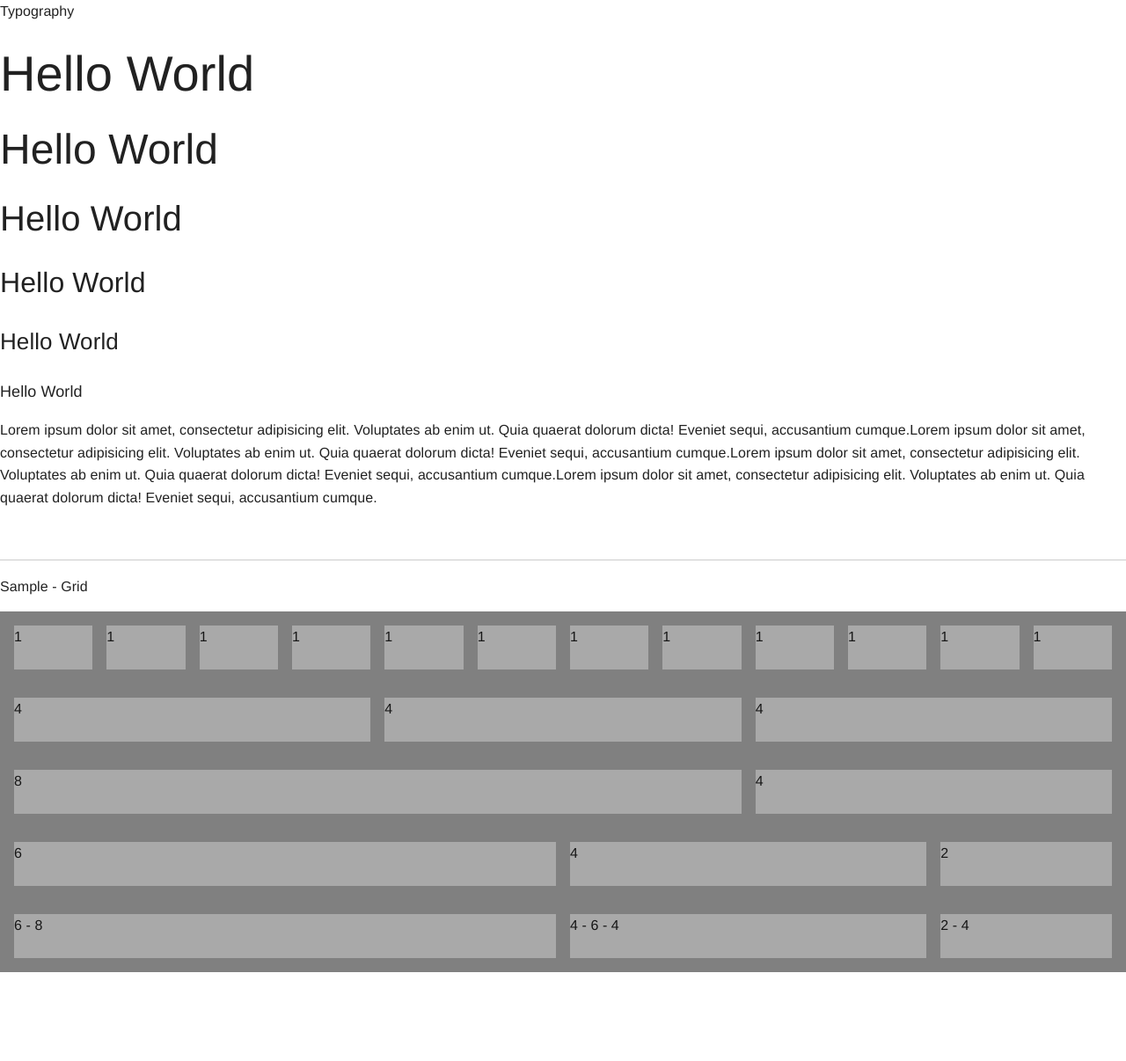
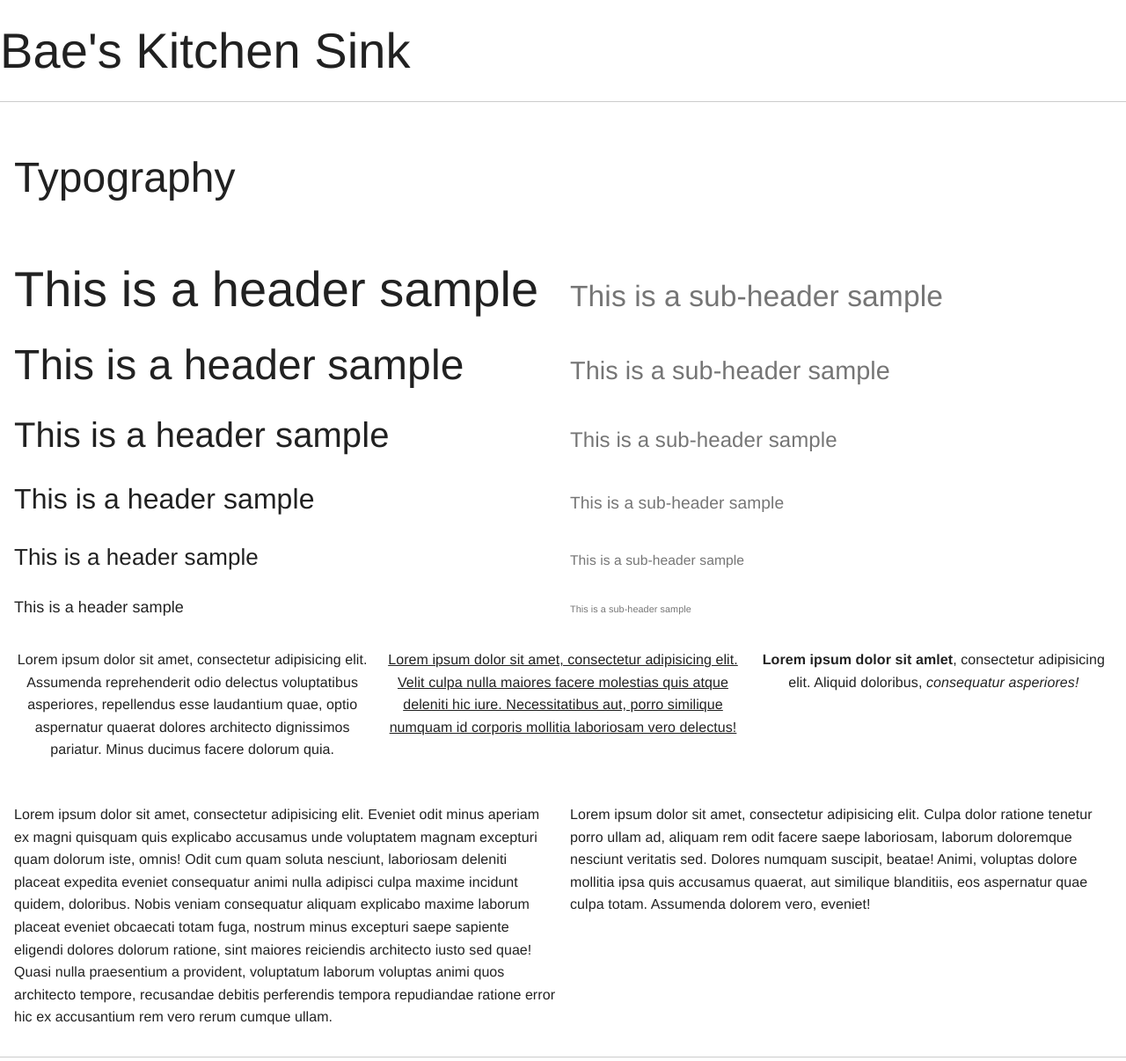
Before and after one commit to nkpgardose/bae, a website: page src/kitchen-sink.html in a window 1280 px wide. Shown: the top 1206 px of the page at 88% size. Before the commit the page ends 1105 px from the top, so only its background shows below. Drawn offline with nearby package versions, Linux system fonts and the light colour scheme; files that its build step writes are made by us from their sources.

Commit message:
update kitchen sink

```diff
--- a/src/kitchen-sink.html
+++ b/src/kitchen-sink.html
@@ -18,17 +18,54 @@
     </style>
 </head>
 <body>
-  <p>Typography</p>
-  <h1>Hello World</h1>
-  <h2>Hello World</h2>
-  <h3>Hello World</h3>
-  <h4>Hello World</h4>
-  <h5>Hello World</h5>
-  <h6>Hello World</h6>
-  <p>Lorem ipsum dolor sit amet, consectetur adipisicing elit. Voluptates ab enim ut. Quia quaerat dolorum dicta! Eveniet sequi, accusantium cumque.Lorem ipsum dolor sit amet, consectetur adipisicing elit. Voluptates ab enim ut. Quia quaerat dolorum dicta! Eveniet sequi, accusantium cumque.Lorem ipsum dolor sit amet, consectetur adipisicing elit. Voluptates ab enim ut. Quia quaerat dolorum dicta! Eveniet sequi, accusantium cumque.Lorem ipsum dolor sit amet, consectetur adipisicing elit. Voluptates ab enim ut. Quia quaerat dolorum dicta! Eveniet sequi, accusantium cumque.</p>
-  <br>
+  <h1>Bae's Kitchen Sink</h1>
   <hr>
-  <p>Sample - Grid</p>
+  <div class="grid">
+    <div class="cell cell--default12">
+      <h2>Typography</h2>
+    </div>
+    <div class="cell cell--default6">
+      <h1>This is a header sample</h1>
+      <h2>This is a header sample</h2>
+      <h3>This is a header sample</h3>
+      <h4>This is a header sample</h4>
+      <h5>This is a header sample</h5>
+      <h6>This is a header sample</h6>
+    </div>
+    <div class="cell cell--default6">
+      <h1><small>This is a sub-header sample</small></h1>
+      <h2><small>This is a sub-header sample</small></h2>
+      <h3><small>This is a sub-header sample</small></h3>
+      <h4><small>This is a sub-header sample</small></h4>
+      <h5><small>This is a sub-header sample</small></h5>
+      <h6><small>This is a sub-header sample</small></h6>
+    </div>
+    <div class="cell cell--default4">
+      <center>
+        <p>Lorem ipsum dolor sit amet, consectetur adipisicing elit. Assumenda reprehenderit odio delectus voluptatibus asperiores, repellendus esse laudantium quae, optio aspernatur quaerat dolores architecto dignissimos pariatur. Minus ducimus facere dolorum quia.</p>
+      </center>
+    </div>
+    <div class="cell cell--default4">
+      <center>
+        <p><u>Lorem ipsum dolor sit amet, consectetur adipisicing elit. Velit culpa nulla maiores facere molestias quis atque deleniti hic iure. Necessitatibus aut, porro similique numquam id corporis mollitia laboriosam vero delectus!</u></p>
+      </center>
+    </div>
+    <div class="cell cell--default4">
+      <center>
+        <p><strong>Lorem ipsum dolor sit amlet</strong>, consectetur adipisicing elit. Aliquid doloribus, <em>consequatur asperiores!</em></p>
+      </center>
+    </div>
+  </div>
+  <div class="grid">
+    <div class="cell cell--default6 cell--tablet8">Lorem ipsum dolor sit amet, consectetur adipisicing elit. Eveniet odit minus aperiam ex magni quisquam quis explicabo accusamus unde voluptatem magnam excepturi quam dolorum iste, omnis! Odit cum quam soluta nesciunt, laboriosam deleniti placeat expedita eveniet consequatur animi nulla adipisci culpa maxime incidunt quidem, doloribus. Nobis veniam consequatur aliquam explicabo maxime laborum placeat eveniet obcaecati totam fuga, nostrum minus excepturi saepe sapiente eligendi dolores dolorum ratione, sint maiores reiciendis architecto iusto sed quae! Quasi nulla praesentium a provident, voluptatum laborum voluptas animi quos architecto tempore, recusandae debitis perferendis tempora repudiandae ratione error hic ex accusantium rem vero rerum cumque ullam.</div>
+    <div class="cell cell--default6">Lorem ipsum dolor sit amet, consectetur adipisicing elit. Culpa dolor ratione tenetur porro ullam ad, aliquam rem odit facere saepe laboriosam, laborum doloremque nesciunt veritatis sed. Dolores numquam suscipit, beatae! Animi, voluptas dolore mollitia ipsa quis accusamus quaerat, aut similique blanditiis, eos aspernatur quae culpa totam. Assumenda dolorem vero, eveniet!</div>
+  </div>
+  <hr>
+  <div class="grid">
+    <div class="cell">
+      <h2>Grid</h2>
+    </div>
+  </div>
   <div class="block grid">
     <div class="cell cell--default1 cell--middle item">1</div>
     <div class="cell cell--default1 item">1</div>
--- a/src/styles/bae/_media_queries.scss
+++ b/src/styles/bae/_media_queries.scss
@@ -26,6 +26,6 @@ $range-desktop: "(min-width: #{$breakpoint-desktop})";
 // screen application
 // -----------------------------------------------------------------------------
 // using screen ranges.
-// @media #{$range-phone} {}
+// @media #{$range} {}
 // @media #{$range-tablet} {}
 // @media #{$range-desktop} {}
```
